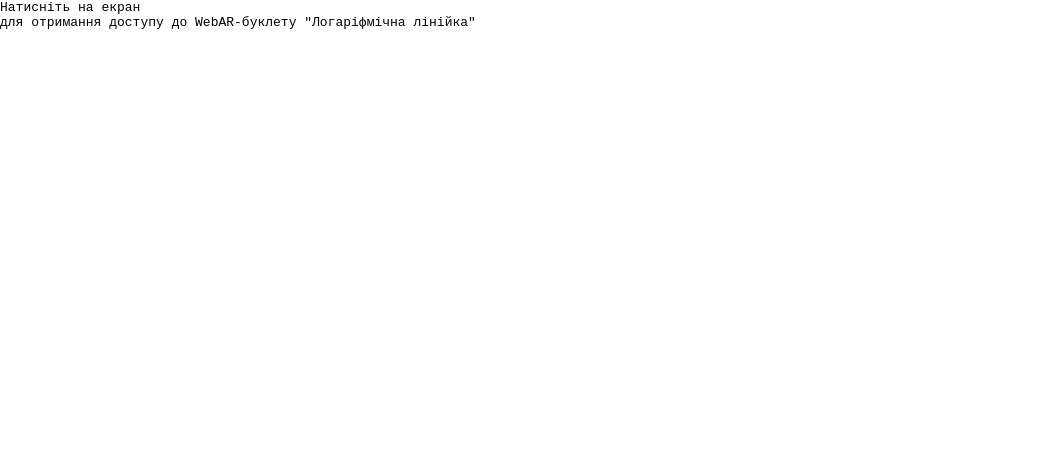
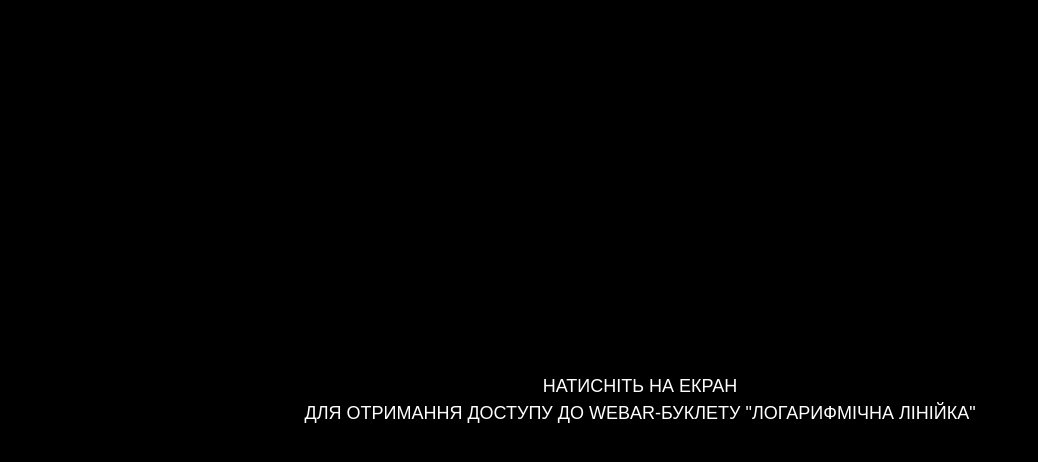
Before and after one commit to sermannoelle/WebAR-Template, a plain HTML site: page index.html in a window 1280 px wide. Shown: the whole page, without its empty margins (0-1038 px from the left). Drawn offline with nearby package versions, Linux system fonts and the light colour scheme.

Commit message:
Update index.html

```diff
--- a/index.html
+++ b/index.html
@@ -22,17 +22,16 @@
 
 <body style='margin : 0px; overflow: hidden; font-family: Monospace; user-select: none; pointer-events: none;'>
 
-    <div id="access" style="top: 0; left:
-    <div id="text-wrapper" style="top:
-        text-transform: uppercase;
-        user-select: none; pointer
+  <div id="access" style="top: 0; left: 0; right:0; bottom: 0; background: #000; position: absolute; user-select: all; pointer-events: all;">
+        <div id="text-wrapper" style="top: 50%; left: 50%; position: absolute; color: #fff; transform: translate(-50%, -50%); text-align: center;
+                text-transform: uppercase; font-family: Arial, Helvetica, sans-serif; font-weight: 400; line-height: 1.5em; font-size: large; white-space: nowrap;
+                user-select: none; pointer-events: none;
             ">
-            Натисніть на екран
+              Натисніть на екран
             <br>
-            для отримання доступу до WebAR-буклету "Логаріфмічна лінійка"
+            для отримання доступу до WebAR-буклету "Логарифмічна лінійка"
         </div>
     </div>
-
     <div id="loader" style="position: absolute; top: 0; left: 0; right: 0; bottom: 0; background: #fff; pointer-events: none; user-select: none;
         transition: all .2s linear; display: none;">
         <div style="left: 50%; top: 50%; position: absolute; transform: translate(-50%, -50%); text-align: center; width: 130px; height: 165px;
```
